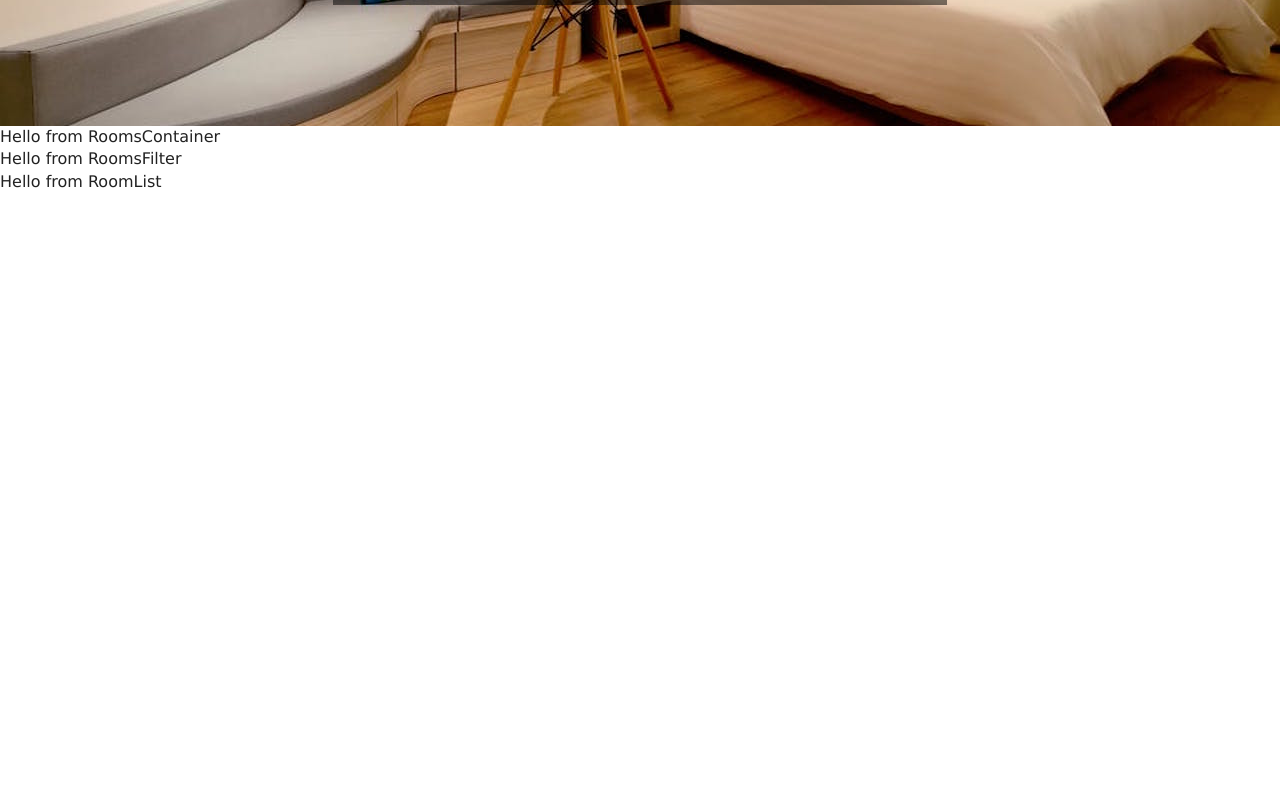
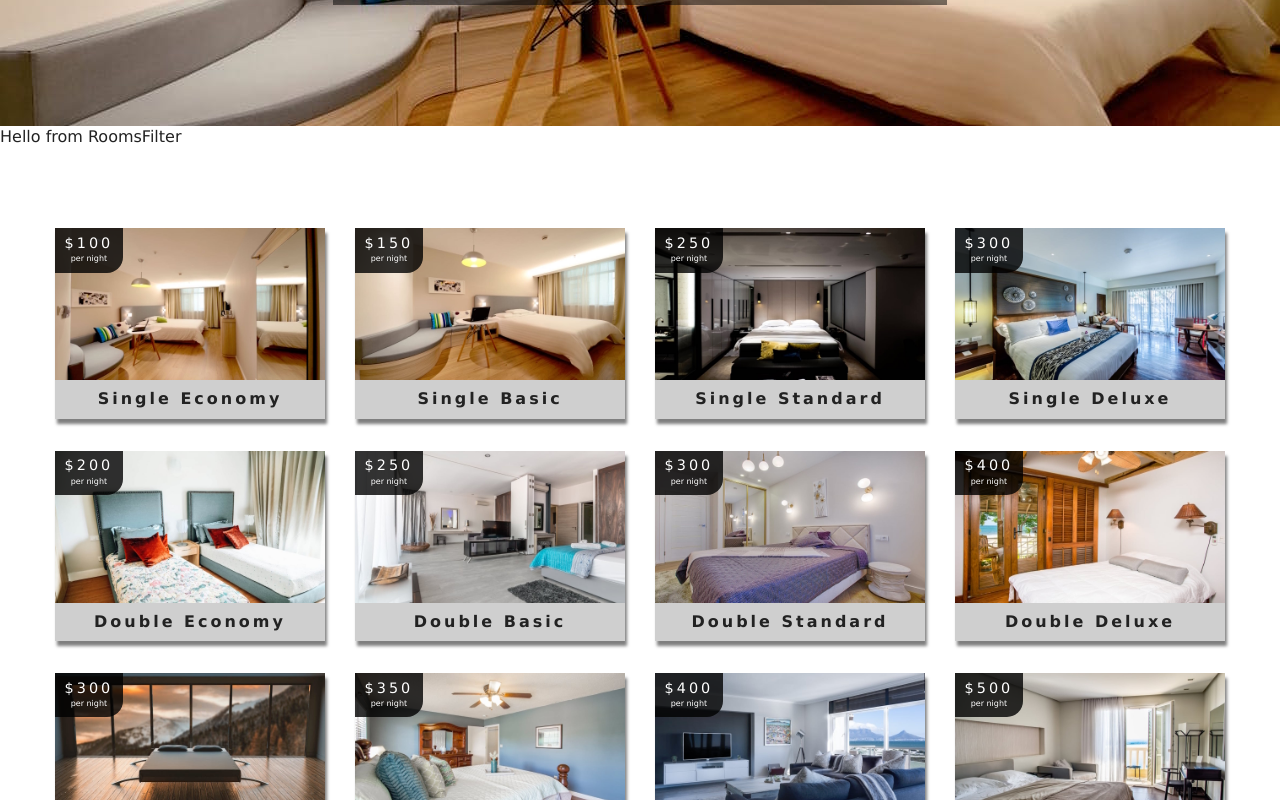
Before and after one commit to Raphael2790/Projeto-React, a React (Create React App) app: page /rooms in a window 1280 px wide. Shown: the part 420-1220 px from the top of the page. Before the commit the page ends 800 px from the top, so only its background shows below. Built offline with nearby package versions, Linux system fonts and the light colour scheme.

Commit message:
Created new components RoomsContainer and RoomList

```diff
--- a/src/Context.js
+++ b/src/Context.js
@@ -57,4 +57,12 @@
 
 const RoomConsumer = RoomContext.Consumer;
 
+export function withRoomConsumer(Component) {
+  return (props) => {
+    return <RoomConsumer>
+      {value => <Component {...props} context={value}/>}
+    </RoomConsumer>
+  }
+}
+
 export {RoomConsumer, RoomContext, RoomProvider}
--- a/src/components/RoomList.js
+++ b/src/components/RoomList.js
@@ -1,9 +1,23 @@
-import React from 'react'
+import React from 'react';
+import Room from './Room'
 
-export default function RoomList() {
+export default function RoomList({rooms}) {
+  if(rooms.length === 0) {
+    return (
+      <div className="empty-search">
+        <h3>unfortunately no rooms matched your searched parameters</h3>
+      </div>
+    )
+  }
   return (
-    <div>
-      Hello from RoomList
-    </div>
+    <section className="roomslist">
+      <div className="roomslist-center">
+        {
+          rooms.map((item) => {
+            return <Room key={item.id} room={item}/>
+          })
+        }
+      </div>
+    </section>
   )
 }
--- a/src/components/RoomsContainer.js
+++ b/src/components/RoomsContainer.js
@@ -1,14 +1,24 @@
 import React from 'react';
 import RoomList from './RoomList';
 import RoomsFilter from './RoomsFilter';
+import {withRoomConsumer} from '../Context';
+import Loading from './Loading';
 
 
-export default function RoomsContainer() {
-  return (
-    <div>
-      Hello from RoomsContainer
-      <RoomsFilter/>
-      <RoomList/>
-   </div>
+function RoomsContainer({context}) {
+
+  const {loading, sortedRooms, rooms} = context;
+
+  if(loading) {
+    return <Loading/>
+  }
+
+  return (<>
+
+         <RoomsFilter rooms={rooms}/>
+         <RoomList rooms={sortedRooms}/>
+         </>
   )
 }
+
+export default withRoomConsumer(RoomsContainer);
--- a/src/pages/Home.js
+++ b/src/pages/Home.js
@@ -4,7 +4,6 @@
 import {Link} from 'react-router-dom';
 import Services from '../components/Services';
 import FeturedRooms from '../components/FeturedRooms';
-import StyledHero from '../components/StyledHero';
 
 export default function Home () {
   return (
```
